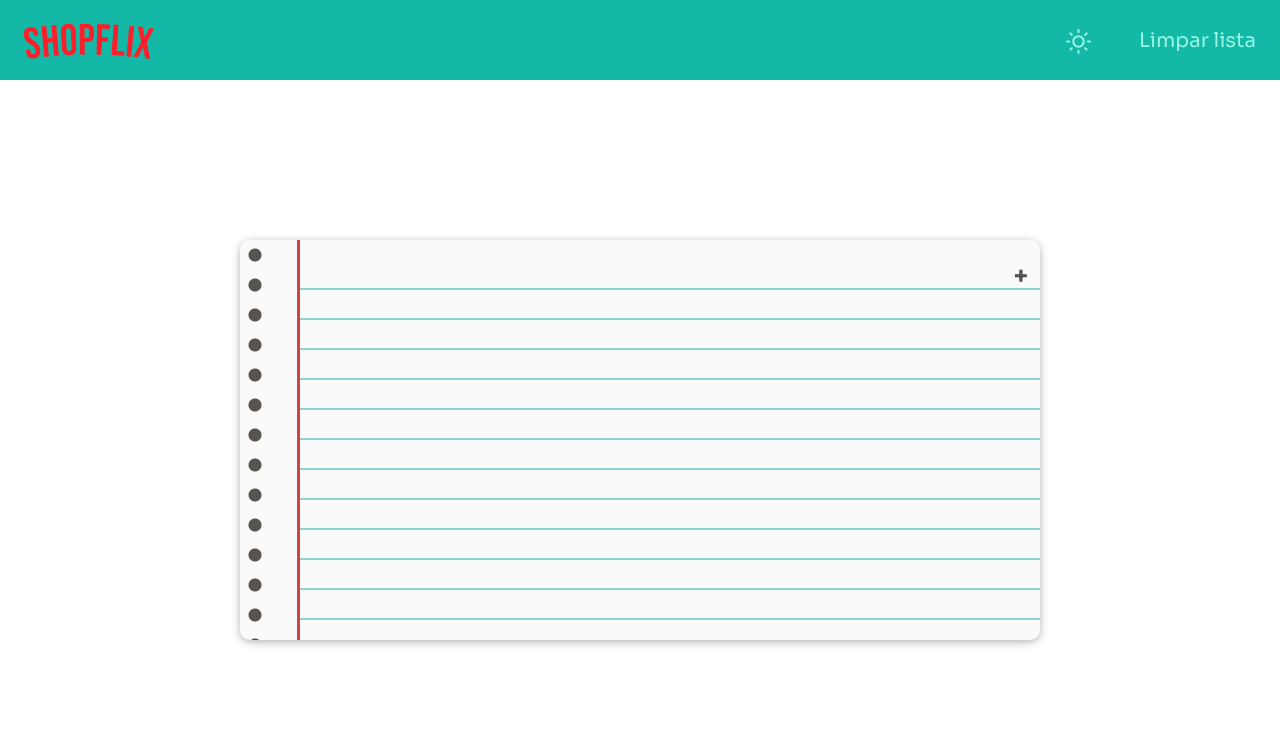
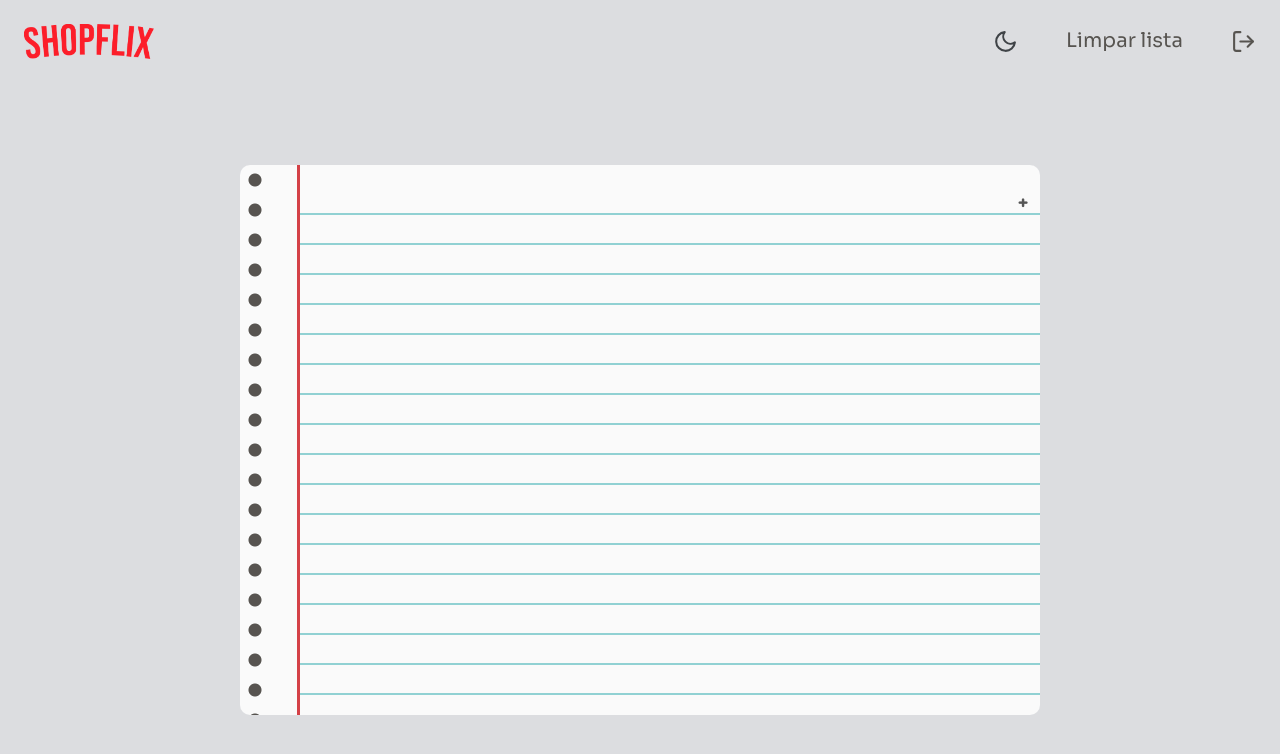
Before and after one commit to alexandrebeato/shopflix, a Next.js app in the folder client/: page /shoplist in a window 1280 px wide. Shown: the top 754 px of the page. Built offline with nearby package versions, Linux system fonts and the light colour scheme.

Commit message:
chore: UI done

```diff
--- a/client/src/app/login/page.tsx
+++ b/client/src/app/login/page.tsx
@@ -1,21 +1,59 @@
 'use client';
 import Image from 'next/image';
+import Link from 'next/link';
+import { type SubmitHandler, useForm } from 'react-hook-form';
+import { useTheme } from 'next-themes';
+import { z } from 'zod';
+import { zodResolver } from '@hookform/resolvers/zod';
+
 import shopflixLogo from '../../assets/images/shopflix.png';
 import shopflixBackground from '../../assets/images/shopflix-bg.png';
-import Link from 'next/link';
-import { useRouter } from 'next/navigation';
+import shopflixWhiteBackground from '../../assets/images/shopflix-bg-white.png';
 import ThemeSwitcher from '@/components/ThemeSwitcher';
 
+const validationSchema = z.object({
+  email: z
+    .string()
+    .nonempty('Email é obrigatório.')
+    .email({ message: 'Informe um e-mail válido.' }),
+  password: z.string().nonempty('Senha é obrigatório.')
+});
+
+type FormProps = z.infer<typeof validationSchema>;
+
 export default function Login(): JSX.Element {
-  const router = useRouter();
+  const { theme } = useTheme();
 
+  const {
+    handleSubmit,
+    register,
+    formState: { errors }
+  } = useForm<FormProps>({
+    mode: 'all',
+    criteriaMode: 'all',
+    resolver: zodResolver(validationSchema),
+    defaultValues: {
+      email: '',
+      password: ''
+    }
+  });
+
+  const handleFormSubmit: SubmitHandler<FormProps> = (data: FormProps): any => {
+    console.log(data);
+  };
+
+  console.log(errors);
   return (
-    <div className="bg-white dark:bg-gray-900">
+    <div className="bg-slate-100 dark:bg-[#111726] select-none">
       <div className="flex justify-center h-screen">
         <div
           className="hidden bg-cover lg:block lg:w-2/3"
           style={{
-            backgroundImage: `url(${shopflixBackground.src})`,
+            backgroundImage: `${
+              theme === 'light'
+                ? `url(${shopflixWhiteBackground.src})`
+                : `url(${shopflixBackground.src})`
+            }`,
             backgroundPosition: 'center'
           }}
         >
@@ -50,11 +88,7 @@ export default function Login(): JSX.Element {
             </div>
 
             <div className="mt-8">
-              <form
-                onSubmit={(e) => {
-                  e.preventDefault();
-                }}
-              >
+              <form onSubmit={handleSubmit(handleFormSubmit)}>
                 <div>
                   <label
                     htmlFor="email"
@@ -63,9 +97,8 @@ export default function Login(): JSX.Element {
                     Email
                   </label>
                   <input
+                    {...register('email')}
                     type="email"
-                    name="email"
-                    id="email"
                     placeholder="exemplo@exemplo.com"
                     className="block w-full px-4 py-2 mt-2 text-gray-700 placeholder-gray-400 bg-white border border-gray-200 rounded-md dark:placeholder-gray-600 dark:bg-gray-900 dark:text-gray-300 dark:border-gray-700 focus:border-blue-400 dark:focus:border-blue-400 focus:ring-blue-400 focus:outline-none focus:ring focus:ring-opacity-40"
                   />
@@ -88,9 +121,8 @@ export default function Login(): JSX.Element {
                   </div>
 
                   <input
+                    {...register('password')}
                     type="password"
-                    name="password"
-                    id="password"
                     placeholder="Sua senha"
                     className="block w-full px-4 py-2 mt-2 text-gray-700 placeholder-gray-400 bg-white border border-gray-200 rounded-md dark:placeholder-gray-600 dark:bg-gray-900 dark:text-gray-300 dark:border-gray-700 focus:border-blue-400 dark:focus:border-blue-400 focus:ring-blue-400 focus:outline-none focus:ring focus:ring-opacity-40"
                   />
@@ -98,9 +130,7 @@ export default function Login(): JSX.Element {
 
                 <div className="mt-6">
                   <button
-                    onClick={() => {
-                      router.push('shoplist');
-                    }}
+                    type="submit"
                     className="w-full px-4 py-2 tracking-wide text-white transition-colors duration-200 transform bg-blue-500 rounded-md hover:bg-blue-400 focus:outline-none focus:bg-blue-400 focus:ring focus:ring-blue-300 focus:ring-opacity-50"
                   >
                     Entrar
--- a/client/src/app/shoplist/page.tsx
+++ b/client/src/app/shoplist/page.tsx
@@ -1,19 +1,23 @@
 'use client';
 import { useEffect, useRef, useState } from 'react';
+import { Comic_Neue } from 'next/font/google';
+
 import Header from '../../components/Header';
 import '../input.css';
 
-interface ITestList {
+export interface ShoplistProps {
   text: string;
   checked: boolean;
 }
 
+const comicNeue = Comic_Neue({ subsets: ['latin'], weight: '400' });
+
 export default function ShopList(): JSX.Element {
-  const [testList, setTestList] = useState<ITestList[]>([]);
+  const [shoplist, setShoplist] = useState<ShoplistProps[]>([]);
   const inputRef = useRef<HTMLInputElement>(null);
 
   useEffect(() => {
-    setTestList([
+    setShoplist([
       {
         text: '',
         checked: false
@@ -22,8 +26,8 @@ export default function ShopList(): JSX.Element {
   }, []);
 
   function handleCheckedChange(idx: number): void {
-    setTestList((prevTestList) =>
-      prevTestList.map((item, index) =>
+    setShoplist((prevShoplist) =>
+      prevShoplist.map((item, index) =>
         index === idx ? { ...item, checked: !item.checked } : item
       )
     );
@@ -36,38 +40,40 @@ export default function ShopList(): JSX.Element {
     if (event.key === 'Enter') {
       const inputValue = inputRef.current?.value ?? '';
       if (inputValue.trim() !== '') {
-        setTestList((prevTestList) =>
-          prevTestList.map((item, index) =>
+        setShoplist((prevShoplist) =>
+          prevShoplist.map((item, index) =>
             index === idx ? { checked: false, text: inputValue } : item
           )
         );
 
-        setTestList((prevTestList) => [
-          ...prevTestList,
+        setShoplist((prevShoplist) => [
+          ...prevShoplist,
           { checked: false, text: '' }
         ]);
 
+        // Clear the input value after adding the new item
         if (inputRef.current !== null) {
           inputRef.current.value = '';
         }
-        // Clear the input value after adding the new item
       }
     }
   }
 
   return (
-    <div className="h-screen leading-[30px]">
-      <Header />
+    <div className="h-screen leading-[30px] sm:overflow-y-hidden">
+      <Header setShoplist={setShoplist} />
       <main
-        className="h-full sm:h-48 flex items-center justify-center"
+        className="h-full flex items-center justify-center bg-[#DCDDE0] dark:bg-[#111726] sm:h-48 sm:block sm:pt-14"
         style={{
           height: 'calc(100vh - 80px)'
         }}
       >
-        <div className="relative flex w-[90%] max-w-[800px] h-[400px] bg-neutral-50 shadow-[0_2px_8px_rgba(0,0,0,0.3)] overflow-hidden mx-auto my-0 rounded-[10px] before:content-[''] before:absolute before:w-[60px] before:bg-gradient-radial before:bg-repeat-y before:bg-[length:30px_30px] before:box-border before:border-r-[3px] before:border-r-[#D44147] before:border-solid before:left-0 before:inset-y-0">
-          <div className="absolute bg-gradient-linear-lines bg-[length:30px_30px] left-[60px] right-0 inset-y-[20px] overflow-y-scroll">
+        <div
+          className={`relative flex w-[90%] max-w-[800px] h-[550px] bg-neutral-50 shadow-[0_2px_8px_rgba(0,0,0,0.3) overflow-hidden mx-auto my-0 rounded-[10px] before:content-[''] before:absolute before:w-[60px] before:bg-gradient-radial before:bg-repeat-y before:bg-[length:30px_30px] before:box-border before:border-r-[3px] before:border-r-[#D44147] before:border-solid before:left-0 before:inset-y-0 ${comicNeue.className}`}
+        >
+          <div className="absolute bg-gradient-linear-lines bg-[length:30px_30px] left-[60px] right-0 inset-y-[20px] overflow-y-auto">
             <ul className="text-[#555] text-[22px]">
-              {testList.map((item: ITestList, idx: number) => {
+              {shoplist.map((item: ShoplistProps, idx: number) => {
                 return (
                   <div key={idx} className="flex ml-2 items-start">
                     <li
@@ -83,6 +89,7 @@ export default function ShopList(): JSX.Element {
                           className="inline select-none border-none outline-none bg-transparent w-full"
                           onKeyDown={(e) => {
                             handleAddItem(idx, e);
+                            inputRef.current?.focus();
                           }}
                         />
                       )}
--- a/client/src/components/Header/index.tsx
+++ b/client/src/components/Header/index.tsx
@@ -1,26 +1,59 @@
+import { type Dispatch, type SetStateAction } from 'react';
 import Image from 'next/image';
+import { FiLogOut } from 'react-icons/fi';
+import { useRouter } from 'next/navigation';
 
 import shopflixLogo from '../../assets/images/shopflix.png';
 import ThemeSwitcher from '../ThemeSwitcher';
+import { type ShoplistProps } from '@/app/shoplist/page';
 
-export default function Header(): JSX.Element {
+interface HeaderProps {
+  setShoplist: Dispatch<SetStateAction<ShoplistProps[]>>;
+}
+
+export default function Header({ setShoplist }: HeaderProps): JSX.Element {
+  const router = useRouter();
+
+  function handleClearList(): void {
+    setShoplist([
+      {
+        text: '',
+        checked: false
+      }
+    ]);
+  }
+
   return (
-    <header className="flex items-center h-20 justify-between flex-wrap bg-teal-500 p-6 sm:flex-col sm:h-fit">
-      <Image src={shopflixLogo} width={130} height={100} alt="Shopflix Logo" />
-      <div className="text-xl flex items-center  sm:flex-col sm:mt-5 lg:flex-row">
-        <a className="block sm:mt-4 lg:inline-block mt-0 text-teal-200 hover:text-white mr-12 sm:mr-0 hover:cursor-pointer">
+    <header className="flex items-center h-20 p-6 justify-between flex-wrap bg-[#DCDDE0] dark:bg-[#111726] sm:flex-col sm:h-fit">
+      <Image
+        src={shopflixLogo}
+        width={130}
+        height={100}
+        alt="Shopflix Logo"
+        className="select-none"
+      />
+      <nav className="text-xl text-[#575450] flex items-center select-none cursor-pointer dark:text-white sm:flex-col sm:mt-5 lg:flex-row">
+        <a className="block mt-0 mr-12 sm:mr-0 sm:mt-4 lg:inline-block">
           <ThemeSwitcher />
         </a>
-        {/* <a
-          href="#responsive-header"
-          className="block sm:mt-4 lg:inline-block mt-0 text-teal-200 hover:text-white mr-12 sm:mr-0"
+        <a
+          className="block lg:inline-block mt-0  sm:mr-0 sm:mt-4 hover:text-white dark:hover:text-[#3F4347] hover:transition hover:ease-in-out hover: duration-500"
+          onClick={handleClearList}
         >
-          TODO: Recycled Paper
-        </a> */}
-        <a className="block sm:mt-4 lg:inline-block mt-0 text-teal-200 hover:text-white sm:mr-0 select-non">
           Limpar lista
         </a>
-      </div>
+        <a
+          className="block lg:inline-block mt-0 ml-12 sm:mr-0 sm:mt-4 sm:ml-0 hover:text-white dark:hover:text-[#3F4347] hover:transition hover:ease-in-out hover: duration-500"
+          onClick={handleClearList}
+        >
+          <FiLogOut
+            size={25}
+            onClick={() => {
+              router.push('login');
+            }}
+          />
+        </a>
+      </nav>
     </header>
   );
 }
--- a/client/src/components/ThemeSwitcher/index.tsx
+++ b/client/src/components/ThemeSwitcher/index.tsx
@@ -1,16 +1,26 @@
 'use client';
 
+import { useState, useEffect } from 'react';
 import { useTheme } from 'next-themes';
 import { FiMoon, FiSun } from 'react-icons/fi';
 
-interface IThemeSwitcher {
+interface ThemeSwitcherProps {
   className?: string;
 }
 
 export default function ThemeSwitcher({
   className
-}: IThemeSwitcher): JSX.Element {
+}: ThemeSwitcherProps): JSX.Element | null {
+  const [mounted, setMounted] = useState<boolean>(false);
   const { theme, setTheme } = useTheme();
+
+  useEffect(() => {
+    setMounted(true);
+  }, []);
+
+  if (!mounted) {
+    return null;
+  }
 
   function handleToggleTheme(): void {
     setTheme(theme === 'dark' ? 'light' : 'dark');
@@ -19,9 +29,17 @@ export default function ThemeSwitcher({
   return (
     <div className={className}>
       {theme === 'dark' ? (
-        <FiMoon size={25} onClick={handleToggleTheme} className={className} />
+        <FiSun
+          size={25}
+          onClick={handleToggleTheme}
+          className="text-[#F3C432] hover:text-[#3F4347] hover:transition hover:ease-in-out hover: duration-500"
+        />
       ) : (
-        <FiSun size={25} onClick={handleToggleTheme} className={className} />
+        <FiMoon
+          size={25}
+          onClick={handleToggleTheme}
+          className="text-[#3F4347] hover:text-[#F3C432] hover:transition hover:ease-in-out hover: duration-500"
+        />
       )}
     </div>
   );
--- a/client/src/services/api.ts
+++ b/client/src/services/api.ts
@@ -4,7 +4,7 @@ import axios, {
   type AxiosRequestConfig
 } from 'axios';
 
-interface AxiosFunctions {
+interface AxiosFunctionsProps {
   get: <T>(
     url: string,
     config?: AxiosRequestConfig
@@ -30,7 +30,7 @@ const axiosiInstance = axios.create({
   baseURL: 'http://localhost:5011'
 });
 
-const api = (axios: AxiosInstance): AxiosFunctions => {
+const api = (axios: AxiosInstance): AxiosFunctionsProps => {
   return {
     get: async function <T>(url: string, config: AxiosRequestConfig = {}) {
       return await axios.get<T>(url, config);
```
Also changed, not shown: client/package.json (+9 -6 lines), client/src/app/forgot-password/page.tsx (+12 -2 lines), client/src/app/layout.tsx (+4 -3 lines), client/src/app/register/page.tsx (+12 -5 lines), client/src/providers/index.tsx (+13 -3 lines), client/.eslintrc.json, 2 other files (tests, documents, lock files or other folders).
